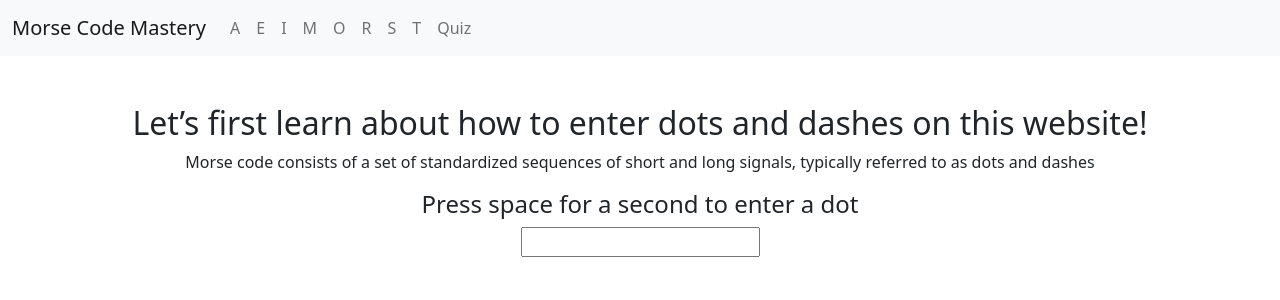
After one commit to yuminglin0326/MorseCodeTutorial, a Flask app: page /get-started in a window 1280 px wide. The commit adds this page. Shown: the top 300 px of the page. Run offline with Flask 3, Linux system fonts and the light colour scheme; some libraries are stand-ins or nearby versions.

Commit message:
get-started

```diff
--- a/server.py
+++ b/server.py
@@ -30,6 +30,15 @@ quiz_score = 0
 def home():
     return render_template('home.html')
 
+@app.route('/get-started')
+def get_started():
+    return render_template('get_started.html')
+
+@app.route('/morse-code')
+def morse_code():
+    return render_template('morse_code.html')
+
+
 @app.route('/quiz/<quiz_id>')
 def quiz(quiz_id):
     quiz = quizzes[quiz_id]
--- /dev/null
+++ b/templates/get_started.html
@@ -0,0 +1,36 @@
+{% extends "layout.html" %}
+{% block content %}
+<div class="container text-center mt-5">
+    <h2>Let’s first learn about how to enter dots and dashes on this website!</h2>
+    <p>Morse code consists of a set of standardized sequences of short and long signals, typically referred to as dots and dashes</p>
+    <h4>Press space for a second to enter a dot</h4>
+    <input type="text" id="textbox" name="textbox">
+    <div class="row justify-content-center">
+        <div class="col-md-4 gray-box" id="grayBox">
+            <div class="dot" id="dot"></div>
+        </div>
+    </div>
+</div>
+
+<script>
+    var pressTime;
+
+    document.getElementById("textbox").addEventListener("keydown", function(event) {
+        if (event.keyCode === 32) { // Check if the key pressed is spacebar
+            event.preventDefault(); // Prevent the default behavior of adding a space
+            pressTime = Date.now(); // Record the time when the spacebar was pressed
+        }
+    });
+
+    document.getElementById("textbox").addEventListener("keyup", function(event) {
+        if (event.keyCode === 32 && pressTime) { // Check if the key released is spacebar and spacebar was pressed before
+            var releaseTime = Date.now(); // Record the time when the spacebar was released
+            if (releaseTime - pressTime >= 1000) { // Check if spacebar was held down for at least one second
+                var textbox = document.getElementById("textbox");
+                textbox.value += "."; // Add a dot to the text box
+            }
+            pressTime = null; // Reset pressTime after adding the dot
+        }
+    });
+</script>
+{% endblock %}
```
Also changed, not shown: templates/home.html (+8 -0 lines), templates/morse_code.html (added, +11 -0 lines).
